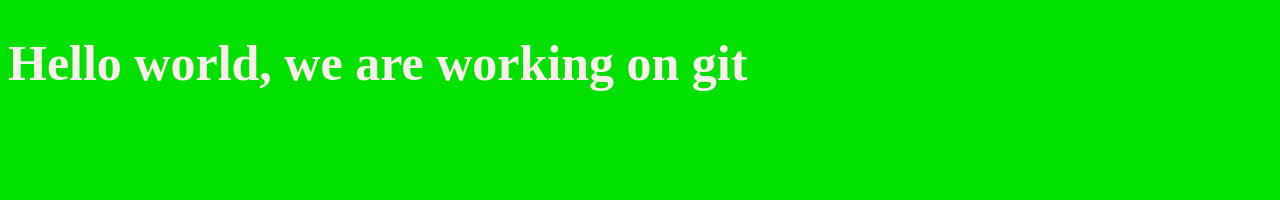
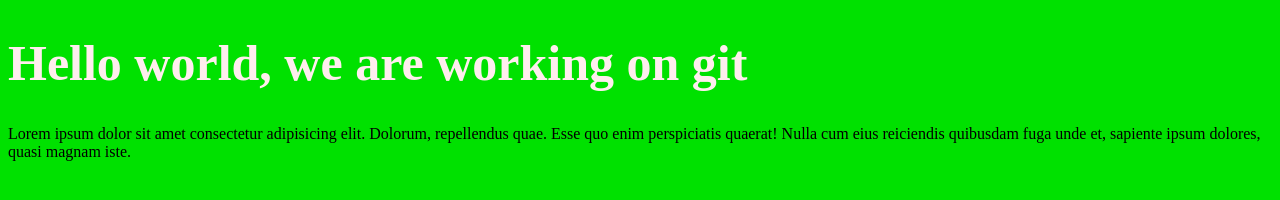
Before and after one commit to adkad0411/first-repo, a plain HTML site: page index.html in a window 1280 px wide. Drawn offline with Linux system fonts and the light colour scheme.

Commit message:
modification fichier

```diff
--- a/index.html
+++ b/index.html
@@ -8,5 +8,8 @@
 </head>
 <body>
     <h1>Hello world, we are working on git</h1>
+    <p>Lorem ipsum dolor sit amet consectetur adipisicing elit. Dolorum, repellendus quae.
+         Esse quo enim perspiciatis quaerat! Nulla cum eius reiciendis quibusdam fuga unde et,
+         sapiente ipsum dolores, quasi magnam iste.</p>
 </body>
 </html>
```
